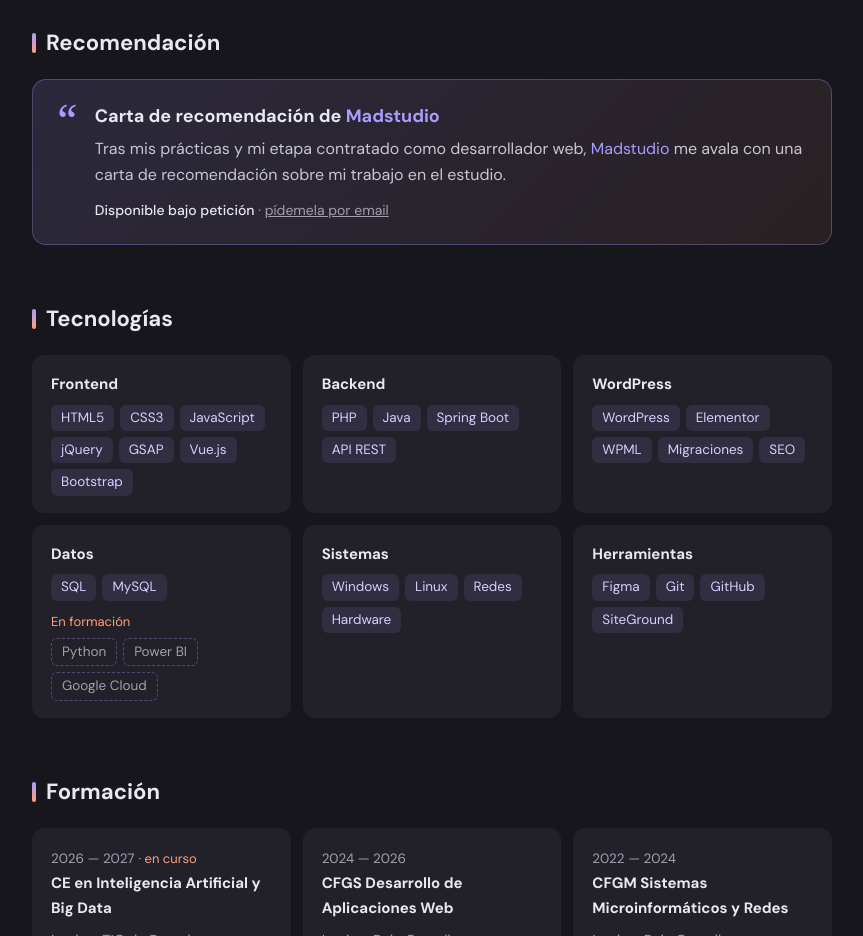
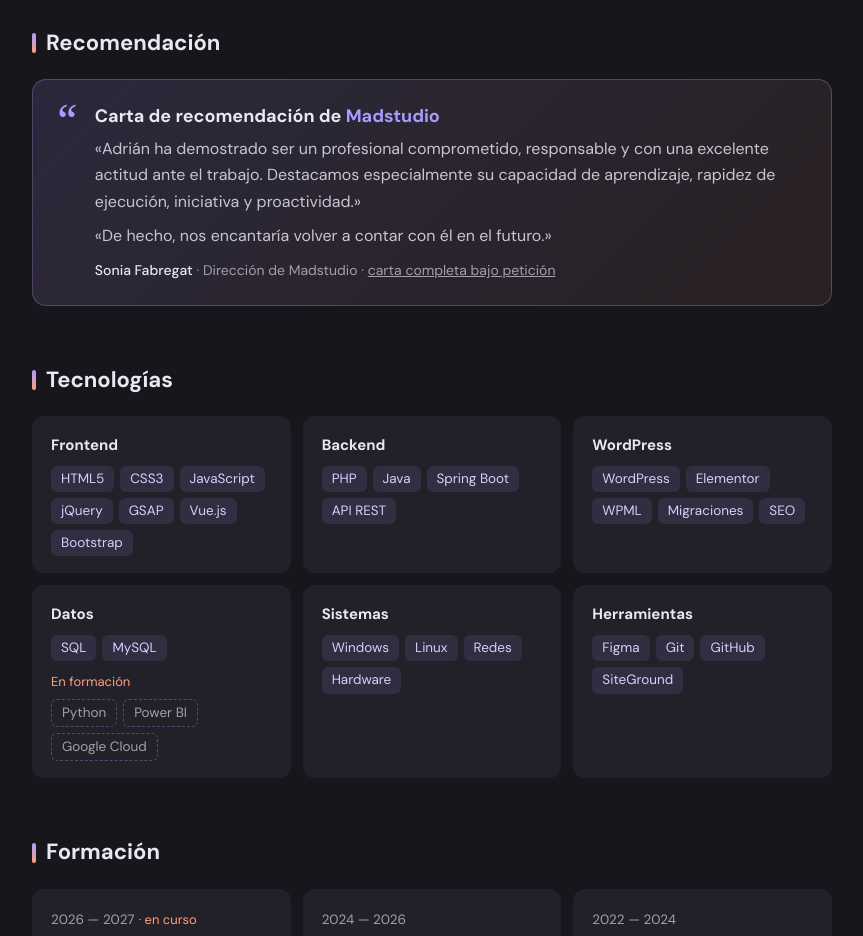
Before and after one commit to AdrianLuqueDiaz/webCV, a plain HTML site: page index.html in a window 1280 px wide. Shown: the part 1800-2736 px from the top of the page, without its empty margins (358-1221 px from the left). Drawn offline with Linux system fonts and the light colour scheme.

Commit message:
Add files via upload

```diff
--- a/index.html
+++ b/index.html
@@ -76,6 +76,7 @@
   .rec .q { font-size: 44px; line-height: .8; color: var(--accent); font-family: Georgia, serif; }
   .rec h3 { font-size: 18px; margin-bottom: 4px; }
   .rec p { color: #c9c6d3; }
+  .rec .rec-2 { margin-top: 8px; }
   .rec .who { margin-top: 10px; font-size: 14px; color: var(--muted); }
   .rec .who b { color: var(--text); font-weight: 500; }
   .grid { display:grid; grid-template-columns: repeat(auto-fit, minmax(220px, 1fr)); gap: 12px; }
@@ -207,8 +208,9 @@
         <div class="q" aria-hidden="true">“</div>
         <div>
           <h3>Carta de recomendación de <a class="ms" href="https://madstudio.es/" target="_blank" rel="noopener">Madstudio</a></h3>
-          <p>Tras mis prácticas y mi etapa contratado como desarrollador web, <a class="ms" href="https://madstudio.es/" target="_blank" rel="noopener">Madstudio</a> me avala con una carta de recomendación sobre mi trabajo en el estudio.</p>
-          <div class="who"><b>Disponible bajo petición</b> · <a href="mailto:adriluquediaz@gmail.com?subject=Carta%20de%20recomendaci%C3%B3n">pídemela por email</a></div>
+          <p>«Adrián ha demostrado ser un profesional comprometido, responsable y con una excelente actitud ante el trabajo. Destacamos especialmente su capacidad de aprendizaje, rapidez de ejecución, iniciativa y proactividad.»</p>
+          <p class="rec-2">«De hecho, nos encantaría volver a contar con él en el futuro.»</p>
+          <div class="who"><b>Sonia Fabregat</b> · Dirección de Madstudio · <a href="mailto:adriluquediaz@gmail.com?subject=Carta%20de%20recomendaci%C3%B3n">carta completa bajo petición</a></div>
         </div>
       </div>
     </section>
```
